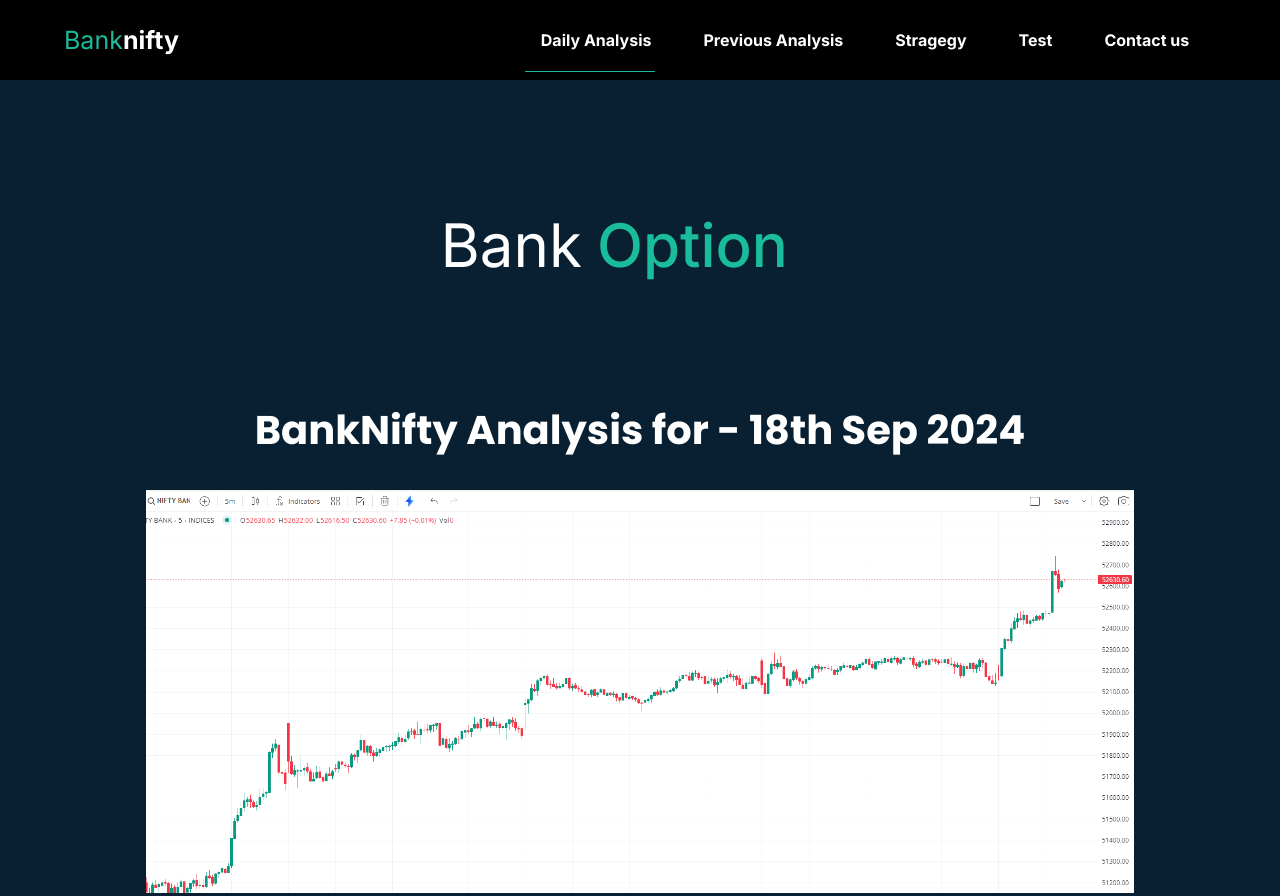
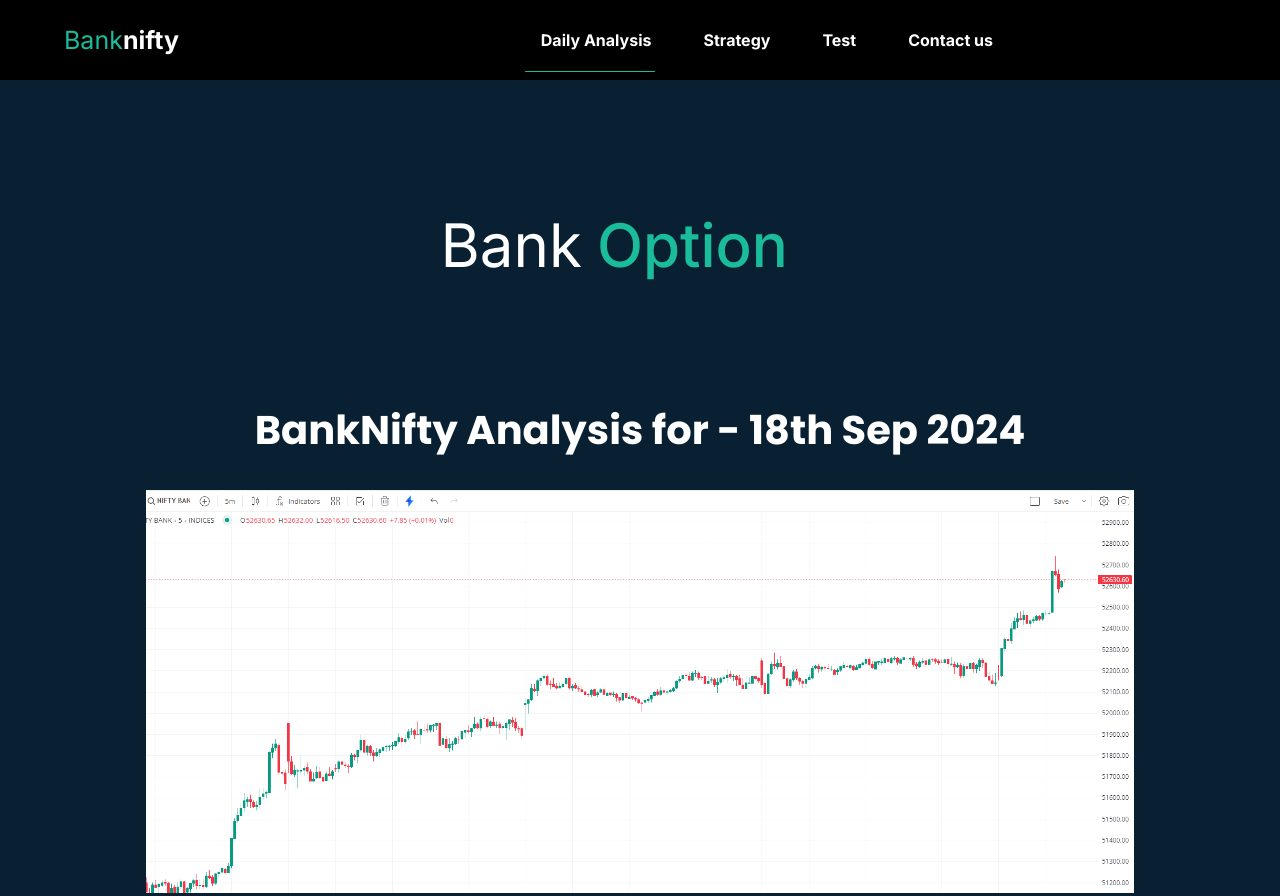
Before and after one commit to Vijay-kumar-das/test, a plain HTML site: page index.html in a window 1280 px wide. Shown: the top 896 px of the page. Drawn offline with Linux system fonts and the light colour scheme.

Commit message:
Update index.html

```diff
--- a/index.html
+++ b/index.html
@@ -21,8 +21,7 @@
         </div>
         <ul class="links">
             <li><a href="./index.html">Daily Analysis</a></li>
-            <li><a href="strategy.html">Previous Analysis</a></li>
-            <li><a href="./strategy.html">Stragegy</a></li>
+            <li><a href="./strategy.html">Strategy</a></li>
             <li><a href="./past-analysis.html">Test</a></li>
             <li><a href="./contact-us.html">Contact us</a></li>
             <div class="animation start-home"></div>
```
